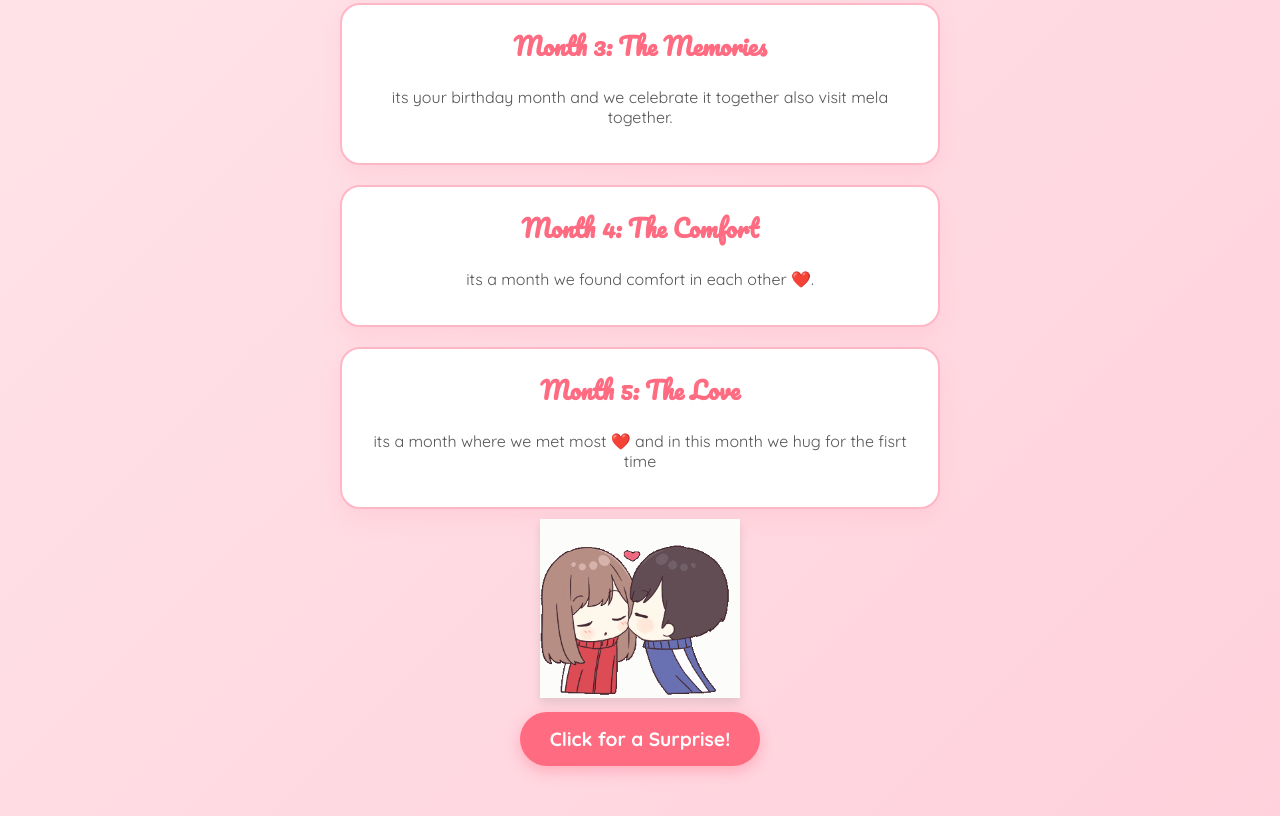
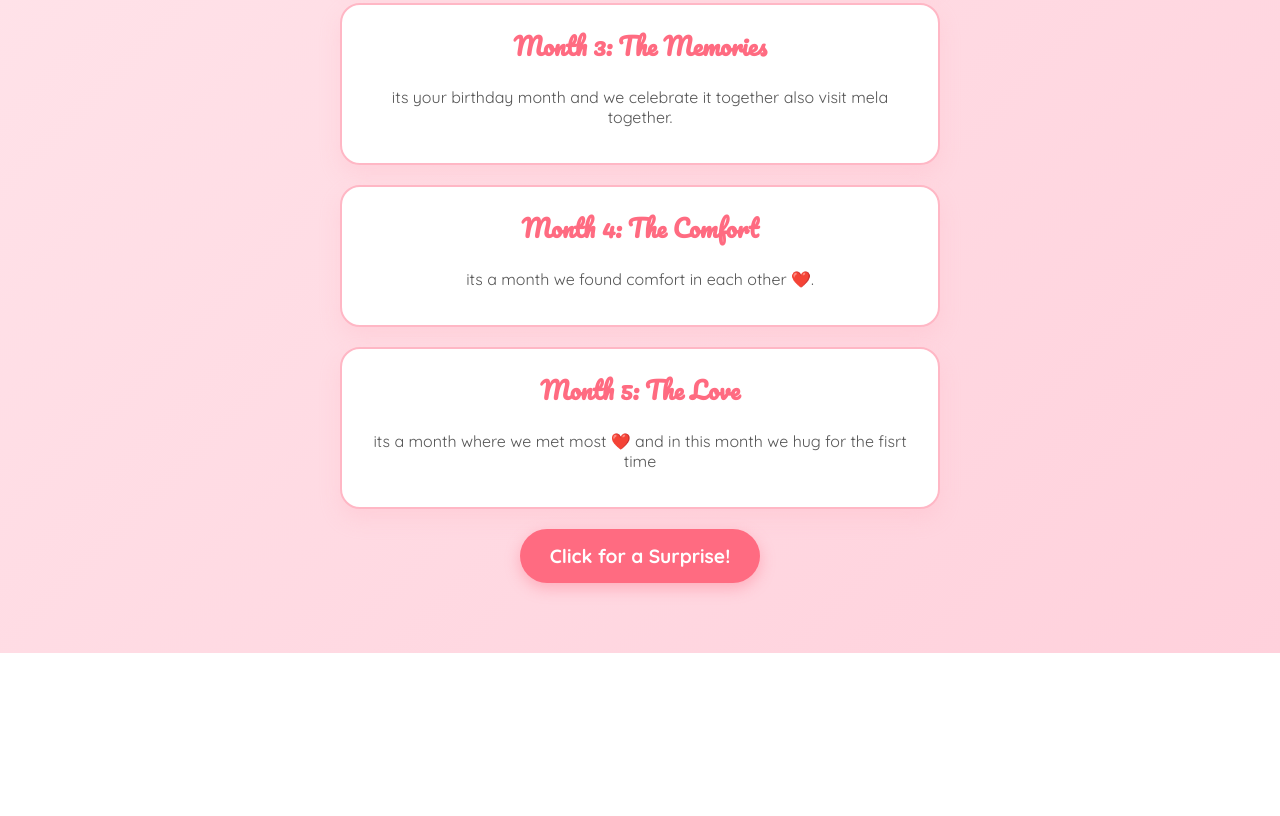
Before and after one commit to nikhilsaini7612-cloud/happy-5th-month-anniversary, a plain HTML site: page index.html in a window 1280 px wide. Shown: the part 1615-2431 px from the top of the page. After the commit the page ends 2268 px from the top, so only its background shows below. Drawn offline with Linux system fonts and the light colour scheme.

Commit message:
Update index.html

```diff
--- a/index.html
+++ b/index.html
@@ -235,9 +235,6 @@
             </div>
         </div>
 
-        <img src="./images/giphy.gif" alt="Dancing Panda" class="panda-sticker" style="width: 200px;">
-        <br>
-
         <button class="love-btn" onclick="revealMessage()">Click for a Surprise!</button>
 
         <div id="hidden-message">
```
